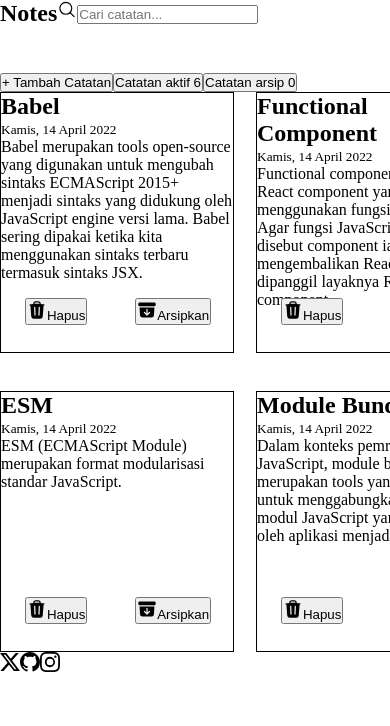
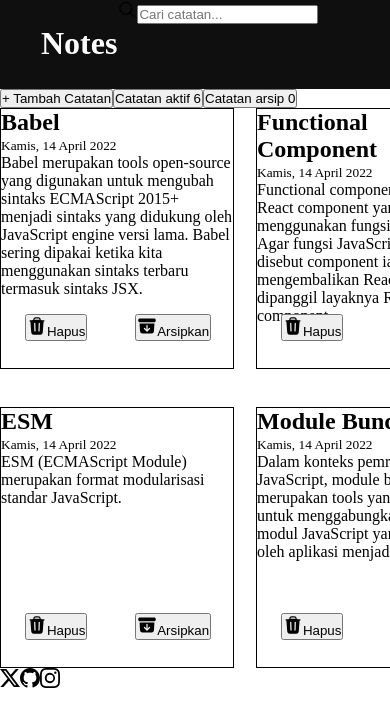
Before and after one commit to mitsuya-creator/Dicoding-React, a React (Vite) app in the folder personal-notes-starter/: page / in a window 390 px wide. Shown: the top 726 px of the page. Built offline with nearby package versions, Linux system fonts and the light colour scheme.

Commit message:
Add: style navbar component

```diff
--- a/personal-notes-starter/src/components/Navbar.jsx
+++ b/personal-notes-starter/src/components/Navbar.jsx
@@ -5,7 +5,7 @@
     return (
         <>
             <nav className="flex-justify-start nav">
-                <h1>Notes</h1>
+                <h1 className="text-color-white">Notes</h1>
                 <section>
                     <SearchBox onSearch={props.onSearch} />
                 </section>
--- a/personal-notes-starter/src/styles/style.css
+++ b/personal-notes-starter/src/styles/style.css
@@ -4,6 +4,12 @@
   box-sizing: border-box;
 }
 
+:root {
+  ---primary-color: #0F0F0F;
+  ---secondary-color: #ffffff;
+}
+
+@media only screen and (max-width: 768px) and (min-width: 320px) {
   .flex-justify-start {
     display: flex;
     justify-content: flex-start;
@@ -21,8 +27,18 @@
 
   .nav {
     width: 100vw;
-  height: 73px;
+    height: 89px;
+    background-color: var(---primary-color);
+  }
 
+  .text-color-white {
+    color: var(---secondary-color);
+  }
+
+  .nav>h1 {
+    font-size: 32px;
+    margin: 25px 0 25px 41px;
+    font-weight: 800;
   }
 
   .parent-card {
@@ -60,10 +76,4 @@
     width: 20px;
     height: 20px;
   }
-
-/*
-@media only screen and (max-width: 768px) and (min-width: 320px) {
-  .nav {
-    width: 100vw;
 }
-}*/
```
Lines whose indentation alone changed are shown as unchanged.
